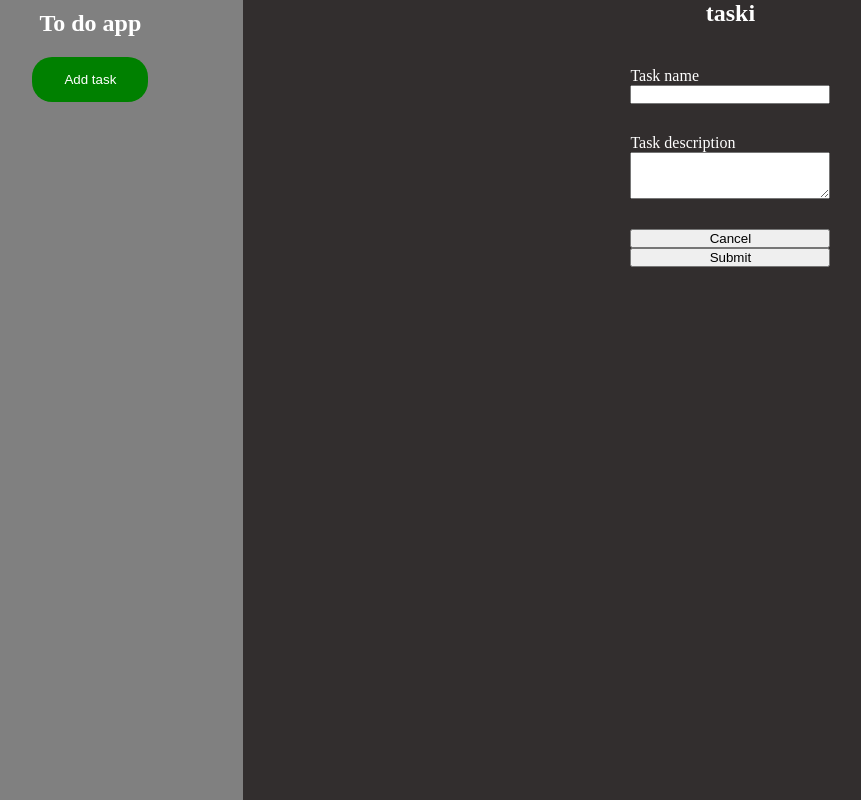
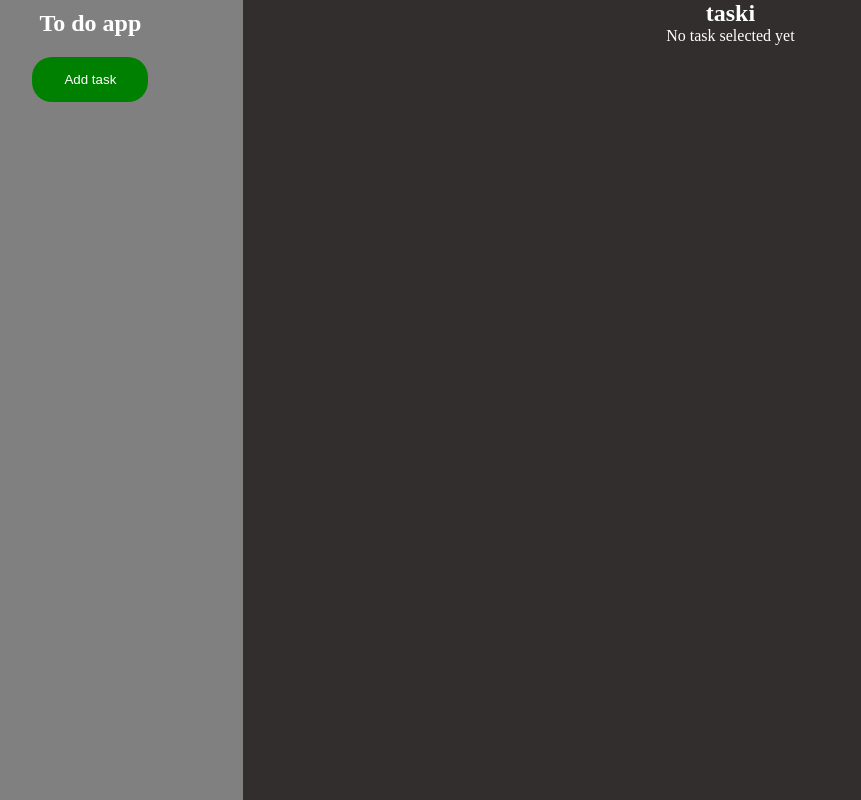
Before and after one commit to Gitros/ToDoApp2, a React (Vite) app in the folder to-do-app/: page / in a window 1280 px wide. Shown: the whole page, without its empty margins (62-923 px from the left). Built offline with nearby package versions, Linux system fonts and the light colour scheme.

Commit message:
updating state based on previous state

```diff
--- a/to-do-app/src/App.tsx
+++ b/to-do-app/src/App.tsx
@@ -1,20 +1,38 @@
-import { useState, type ChangeEvent } from "react";
+import { useCallback, useState } from "react";
 import "./App.css";
 import Layout from "./components/Layout";
 import Main from "./components/Main";
 import Sidebar from "./components/Sidebar";
 
+export type Task = {
+  name: string;
+  body: string;
+};
+
 function App() {
-  const [enteredBody, setEnteredBody] = useState("");
+  const [createTask, setCreateTask] = useState(false);
+  const [tasks, setTasks] = useState<Task[]>([]);
 
-  function bodyChangeHandler(event: ChangeEvent<HTMLTextAreaElement>) {
-    setEnteredBody(event.target.value);
+  const addTaskHandler = useCallback((taskData: Task) => {
+    setTasks((prev) => [taskData, ...prev]);
+  }, []);
+
+  function openFormHandler() {
+    setCreateTask(true);
+  }
+
+  function closeFormHandler() {
+    setCreateTask(false);
   }
 
   return (
     <Layout>
-      <Sidebar body={enteredBody} />
-      <Main onBodyChange={bodyChangeHandler} />
+      <Sidebar openForm={openFormHandler} tasks={tasks} />
+      <Main
+        taskCreation={createTask}
+        closeForm={closeFormHandler}
+        onAddTask={addTaskHandler}
+      />
     </Layout>
   );
 }
--- a/to-do-app/src/components/Main.tsx
+++ b/to-do-app/src/components/Main.tsx
@@ -1,17 +1,23 @@
-import type { ChangeEvent } from "react";
+import type { Task } from "../App";
 import styles from "./Main.module.css";
 import TaskCreate from "./TaskCreate";
 
 interface MainProps {
-  onBodyChange: (event: ChangeEvent<HTMLTextAreaElement>) => void;
+  taskCreation: boolean;
+  closeForm: () => void;
+  onAddTask: (task: Task) => void;
 }
 
-const Main = ({ onBodyChange }: MainProps) => {
+const Main = ({ taskCreation, closeForm, onAddTask }: MainProps) => {
   return (
     <main className={styles.main}>
       <h2>taski</h2>
       <div className={styles.body}>
-        <TaskCreate onBodyChange={onBodyChange} />
+        {taskCreation ? (
+          <TaskCreate closeForm={closeForm} onAddTask={onAddTask} />
+        ) : (
+          <p>No task selected yet</p>
+        )}
       </div>
     </main>
   );
--- a/to-do-app/src/components/Sidebar.tsx
+++ b/to-do-app/src/components/Sidebar.tsx
@@ -1,20 +1,22 @@
+import type { Task } from "../App";
 import styles from "./Sidebar.module.css";
 
 interface SidebarProps {
-  body: string;
+  openForm: () => void;
+  tasks: Task[];
 }
 
-const Sidebar = ({ body }: SidebarProps) => {
+const Sidebar = ({ openForm, tasks }: SidebarProps) => {
   return (
     <aside className={styles["side-bar"]}>
       <div className={styles.header}>
         <h1>To do app</h1>
-        <button className={styles["task-btn"]}>Add task</button>
+        <button className={styles["task-btn"]} onClick={openForm}>
+          Add task
+        </button>
       </div>
 
-      <ul>
-        <li>{body}</li>
-      </ul>
+      <ul></ul>
     </aside>
   );
 };
--- a/to-do-app/src/components/TaskCreate.tsx
+++ b/to-do-app/src/components/TaskCreate.tsx
@@ -1,23 +1,48 @@
-import type { ChangeEvent } from "react";
+import { useState, type ChangeEvent, type FormEvent } from "react";
 import styles from "./TaskCreate.module.css";
+import type { Task } from "../App";
 
 interface TaskCreateProps {
-  onBodyChange: (event: ChangeEvent<HTMLTextAreaElement>) => void;
+  closeForm: () => void;
+  onAddTask: (task: Task) => void;
 }
 
-const TaskCreate = ({ onBodyChange }: TaskCreateProps) => {
+const TaskCreate = ({ closeForm, onAddTask }: TaskCreateProps) => {
+  const [enteredName, setEnteredName] = useState("");
+  const [enteredBody, setEnteredBody] = useState("");
+
+  function nameChangeHandler(event: ChangeEvent<HTMLInputElement>) {
+    setEnteredName(event.target.value);
+  }
+
+  function bodyChangeHandler(event: ChangeEvent<HTMLTextAreaElement>) {
+    setEnteredBody(event.target.value);
+  }
+
+  function submitHandler(event: FormEvent<HTMLFormElement>) {
+    event.preventDefault();
+    const taskData = {
+      name: enteredName,
+      body: enteredBody,
+    };
+    onAddTask(taskData);
+    closeForm();
+  }
+
   return (
-    <form className={styles.form}>
+    <form className={styles.form} onSubmit={submitHandler}>
       <p>
         <label htmlFor="Name">Task name</label>
-        <input type="text" id="name" required />
+        <input type="text" id="name" required onChange={nameChangeHandler} />
       </p>
       <p>
         <label htmlFor="body">Task description</label>
-        <textarea id="body" required rows={3} onChange={onBodyChange} />
+        <textarea id="body" required rows={3} onChange={bodyChangeHandler} />
       </p>
       <p className={styles.actions}>
-        <button type="button">Cancel</button>
+        <button type="button" onClick={closeForm}>
+          Cancel
+        </button>
         <button>Submit</button>
       </p>
     </form>
```
